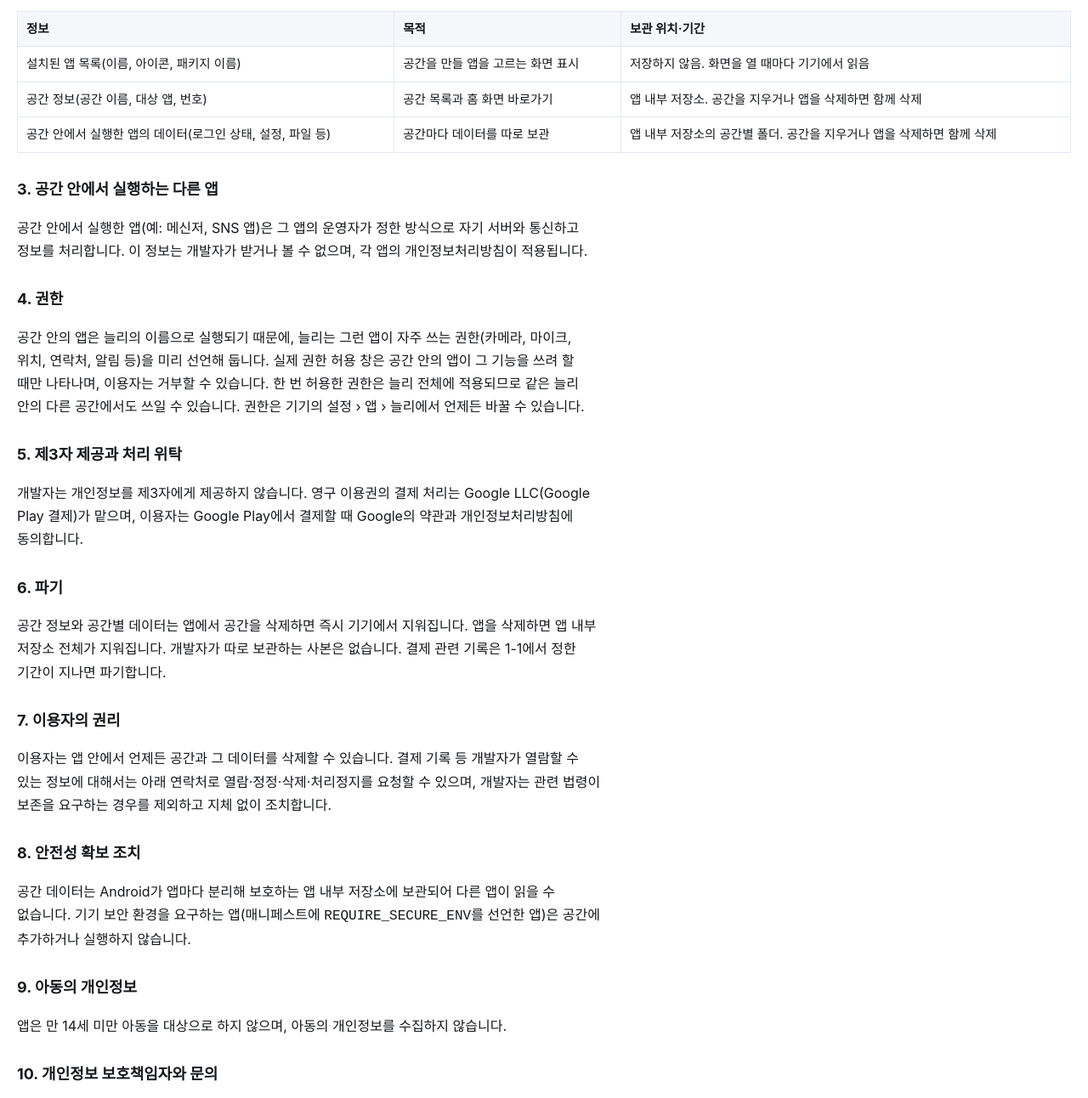
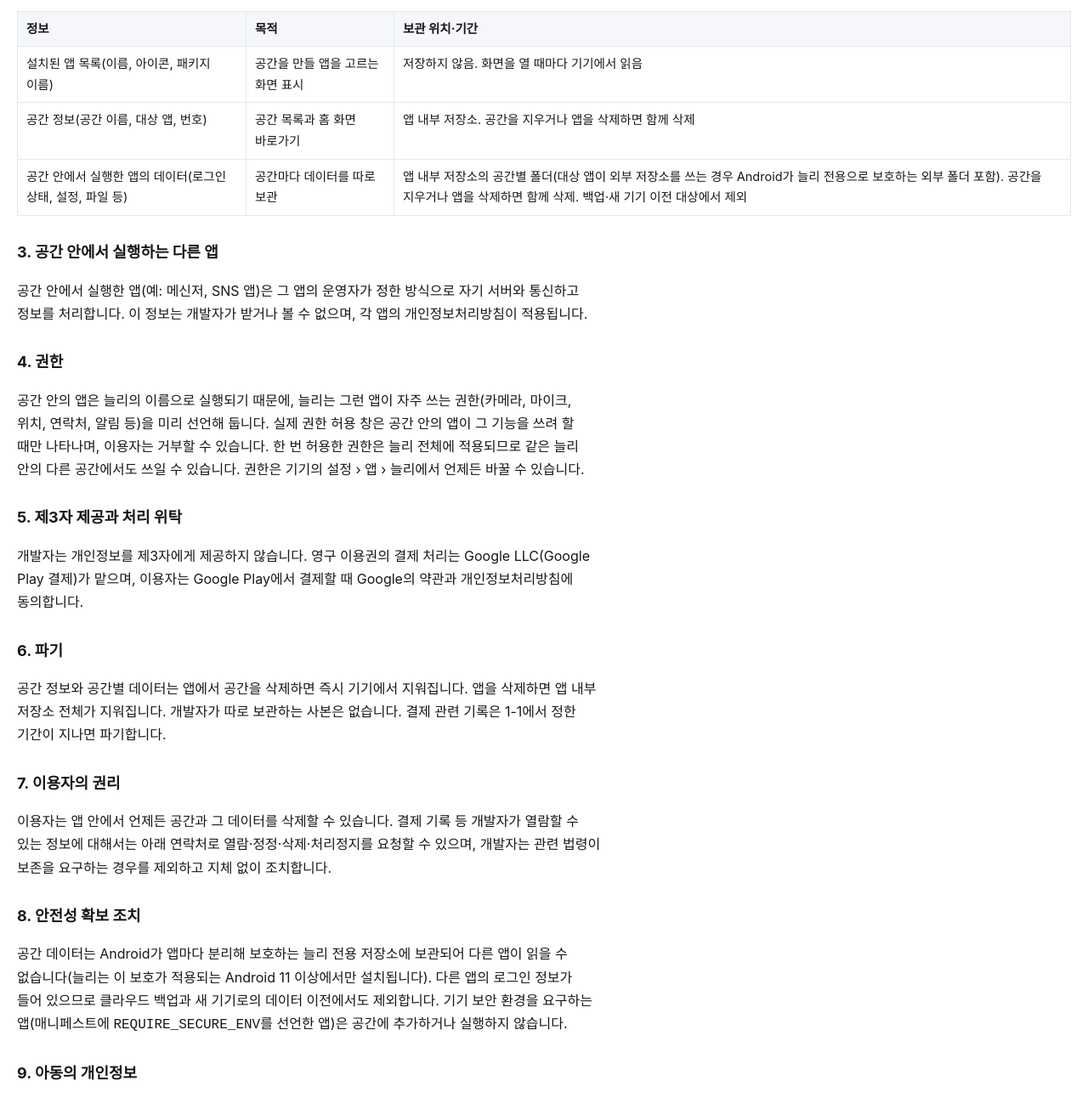
Before and after one commit to scv9701/neully, a plain HTML site: page privacy.html in a window 1280 px wide. Shown: the part 820-2112 px from the top of the page at 85% size. Drawn offline with Linux system fonts and the light colour scheme.

Commit message:
저장 위치·백업 제외, 청약철회 범위 문구 갱신
Co-Authored-By: Claude Opus 5.5 <noreply@anthropic.com>

```diff
--- a/privacy.html
+++ b/privacy.html
@@ -20,7 +20,7 @@
 <tr><th>정보</th><th>목적</th><th>보관 위치·기간</th></tr>
 <tr><td>설치된 앱 목록(이름, 아이콘, 패키지 이름)</td><td>공간을 만들 앱을 고르는 화면 표시</td><td>저장하지 않음. 화면을 열 때마다 기기에서 읽음</td></tr>
 <tr><td>공간 정보(공간 이름, 대상 앱, 번호)</td><td>공간 목록과 홈 화면 바로가기</td><td>앱 내부 저장소. 공간을 지우거나 앱을 삭제하면 함께 삭제</td></tr>
-<tr><td>공간 안에서 실행한 앱의 데이터(로그인 상태, 설정, 파일 등)</td><td>공간마다 데이터를 따로 보관</td><td>앱 내부 저장소의 공간별 폴더. 공간을 지우거나 앱을 삭제하면 함께 삭제</td></tr>
+<tr><td>공간 안에서 실행한 앱의 데이터(로그인 상태, 설정, 파일 등)</td><td>공간마다 데이터를 따로 보관</td><td>앱 내부 저장소의 공간별 폴더(대상 앱이 외부 저장소를 쓰는 경우 Android가 늘리 전용으로 보호하는 외부 폴더 포함). 공간을 지우거나 앱을 삭제하면 함께 삭제. 백업·새 기기 이전 대상에서 제외</td></tr>
 </table>
 
 <h2>3. 공간 안에서 실행하는 다른 앱</h2>
@@ -39,7 +39,7 @@
 <p>이용자는 앱 안에서 언제든 공간과 그 데이터를 삭제할 수 있습니다. 결제 기록 등 개발자가 열람할 수 있는 정보에 대해서는 아래 연락처로 열람·정정·삭제·처리정지를 요청할 수 있으며, 개발자는 관련 법령이 보존을 요구하는 경우를 제외하고 지체 없이 조치합니다.</p>
 
 <h2>8. 안전성 확보 조치</h2>
-<p>공간 데이터는 Android가 앱마다 분리해 보호하는 앱 내부 저장소에 보관되어 다른 앱이 읽을 수 없습니다. 기기 보안 환경을 요구하는 앱(매니페스트에 <code>REQUIRE_SECURE_ENV</code>를 선언한 앱)은 공간에 추가하거나 실행하지 않습니다.</p>
+<p>공간 데이터는 Android가 앱마다 분리해 보호하는 늘리 전용 저장소에 보관되어 다른 앱이 읽을 수 없습니다(늘리는 이 보호가 적용되는 Android 11 이상에서만 설치됩니다). 다른 앱의 로그인 정보가 들어 있으므로 클라우드 백업과 새 기기로의 데이터 이전에서도 제외합니다. 기기 보안 환경을 요구하는 앱(매니페스트에 <code>REQUIRE_SECURE_ENV</code>를 선언한 앱)은 공간에 추가하거나 실행하지 않습니다.</p>
 
 <h2>9. 아동의 개인정보</h2>
 <p>앱은 만 14세 미만 아동을 대상으로 하지 않으며, 아동의 개인정보를 수집하지 않습니다.</p>
```
Also changed, not shown: terms.html (+1 -1 lines).
